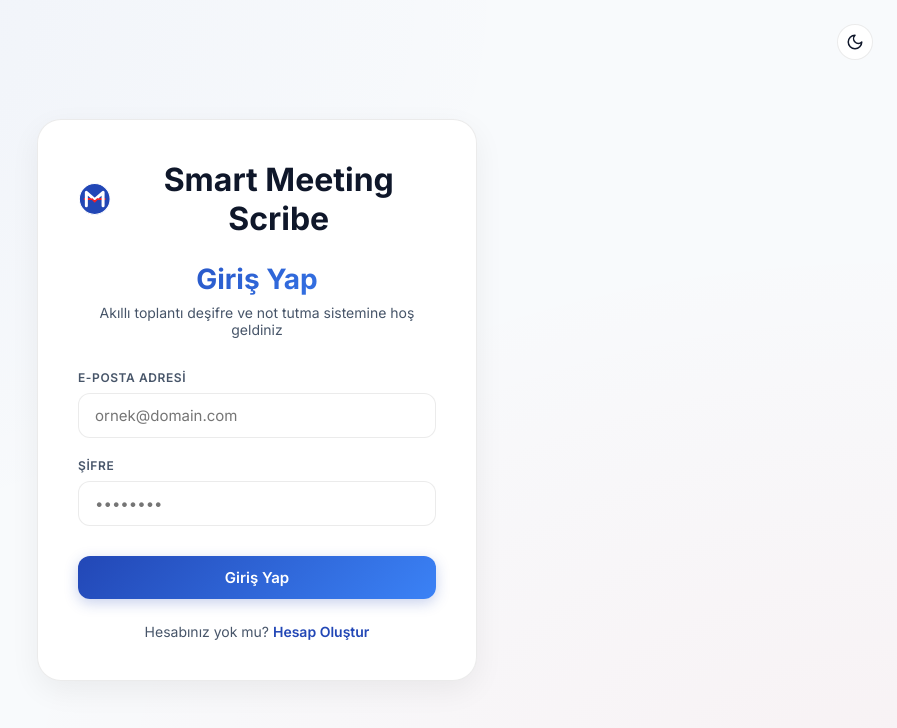
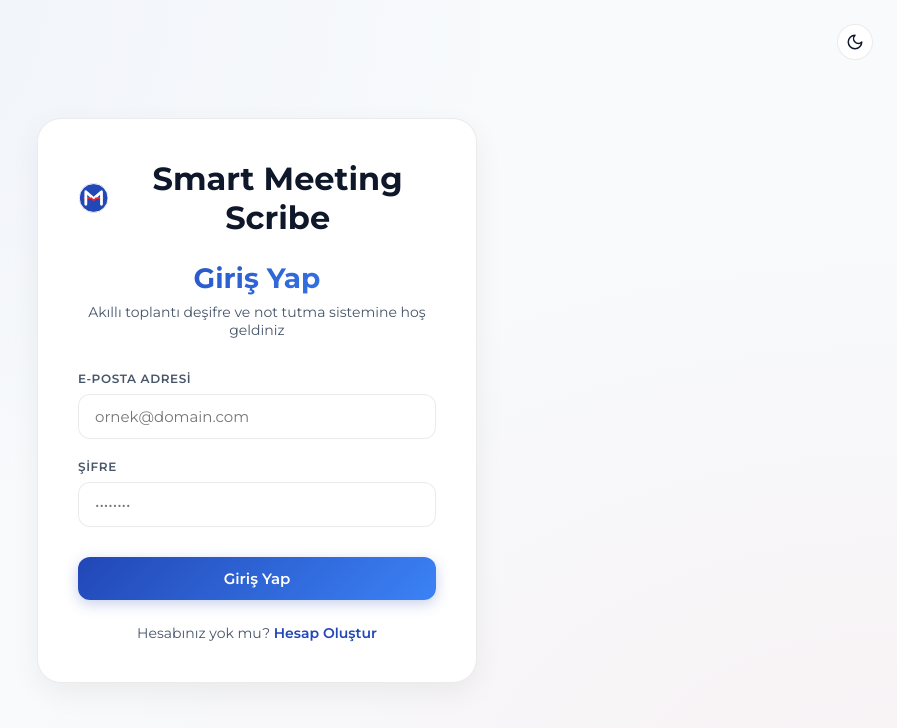
Before and after one commit to onur1009/smart-meeting-scribe, a React (Vite) app in the folder frontend/: page / in a window 1280 px wide. Shown: the top 728 px of the page, without its empty margins (383-1280 px from the left). Built offline with nearby package versions, Linux system fonts and the light colour scheme.

Commit message:
style: change primary font family to Montserrat

```diff
--- a/frontend/src/index.css
+++ b/frontend/src/index.css
@@ -1,6 +1,8 @@
+@import url('https://fonts.googleapis.com/css2?family=Montserrat:ital,wght@0,100..900;1,100..900&display=swap');
+
 /* Modern Premium CSS Theme - Smart Meeting Scribe */
 :root {
-  --font-family: 'Inter', system-ui, -apple-system, BlinkMacSystemFont, 'Segoe UI', Roboto, Oxygen, Ubuntu, Cantarell, sans-serif;
+  --font-family: 'Montserrat', system-ui, -apple-system, BlinkMacSystemFont, 'Segoe UI', Roboto, Oxygen, Ubuntu, Cantarell, sans-serif;
 
   /* --- METRO ISTANBUL LIGHT THEME --- */
   --bg-primary: #f8fafc;
```
